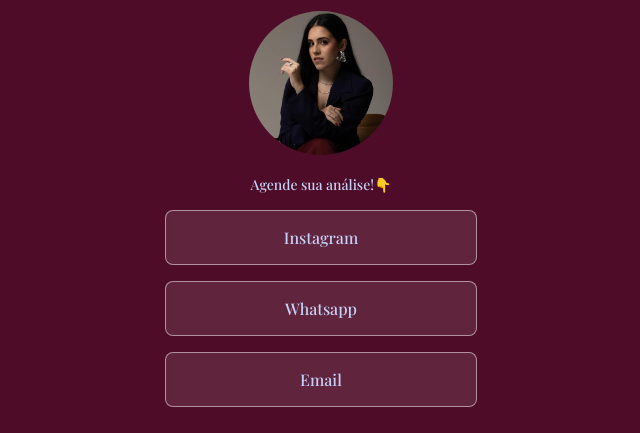
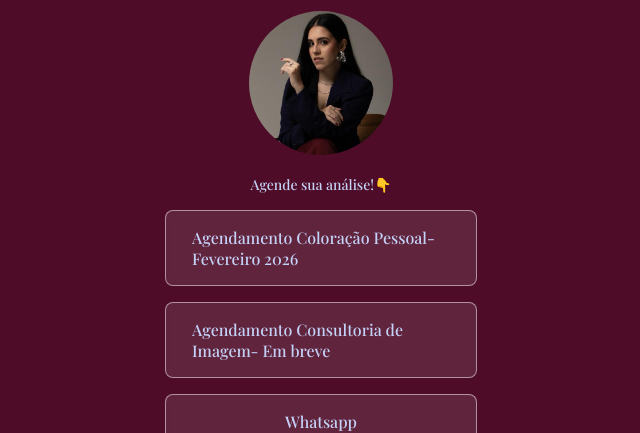
Before and after one commit to kaiomartinss/cecilinks, a plain HTML site: page index.html in a window 1280 px wide. Shown: the part 101-534 px from the top of the page, without its empty margins (319-959 px from the left). Drawn offline with nearby package versions, Linux system fonts and the light colour scheme.

Commit message:
feat agendamentos

```diff
--- a/index.html
+++ b/index.html
@@ -26,14 +26,21 @@
       </div>
       <div id="agendar"><p>Agende sua análise!👇</p></div>
       <ul>
+
+        <li>
+          <a href="https://wa.me/5583986668183?text=Quero%20agendar%20minha%20coloração%20pessoal" target="_blank">Agendamento Coloração Pessoal- Fevereiro 2026</a>
+        </li>
+        <li>
+          <a href="https://wa.me/5583986668183?text=Olá%2C%20gostaria%20de%20mais%20informações" target="_blank">Agendamento Consultoria de Imagem- Em breve</a>
+        </li>
+        <li>
+          <a href="https://wa.me/5583986668183?text=Olá%2C%20gostaria%20de%20mais%20informações" target="_blank">Whatsapp</a>
+        </li>
+
         <li>
           <a href="https://www.instagram.com/ceciliapalitot/" target="_blank"
             >Instagram</a
           >
-        </li>
-
-        <li>
-          <a href="https://wa.me/5583986668183" target="_blank">Whatsapp</a>
         </li>
 
         <li>
```
